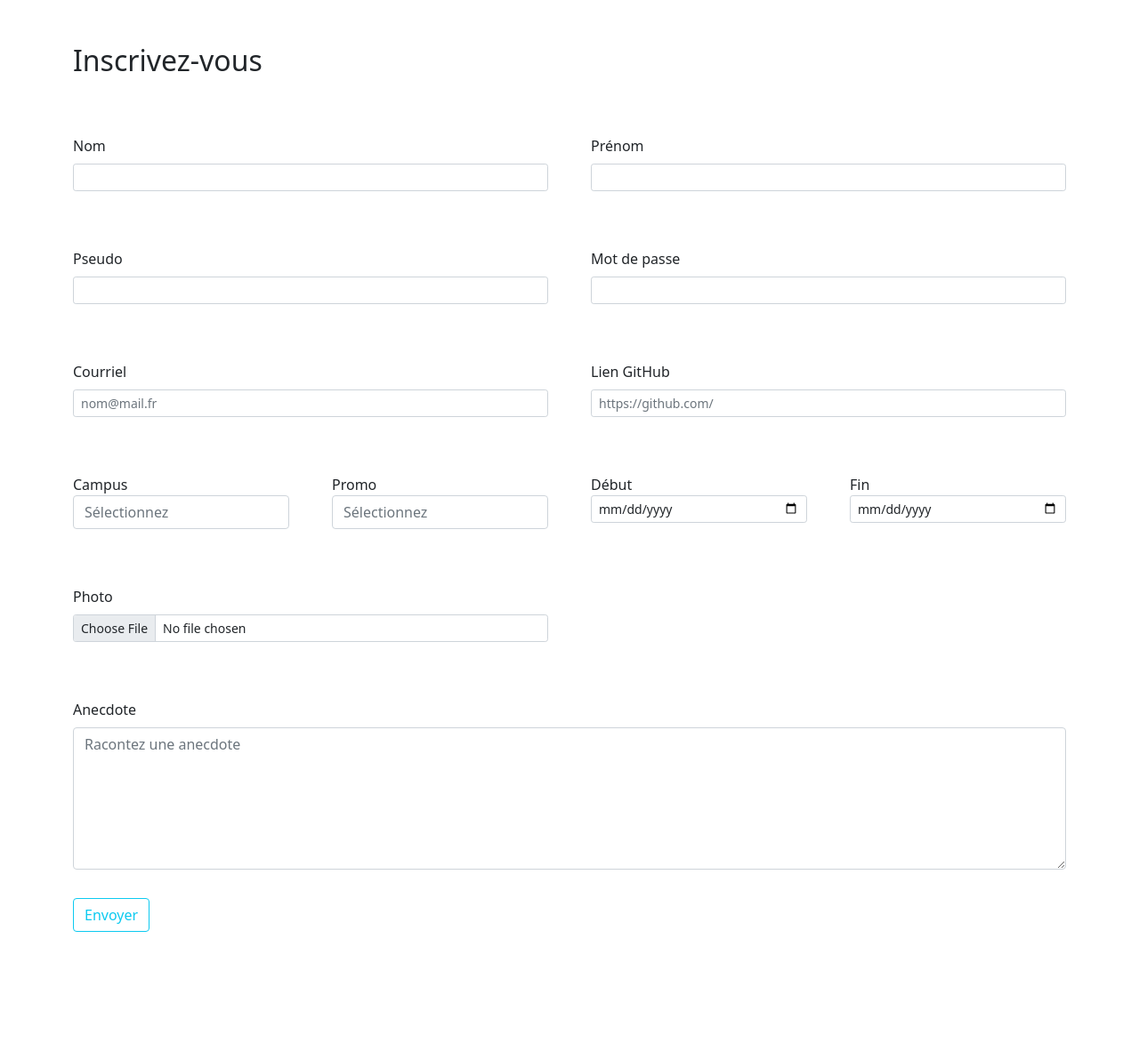
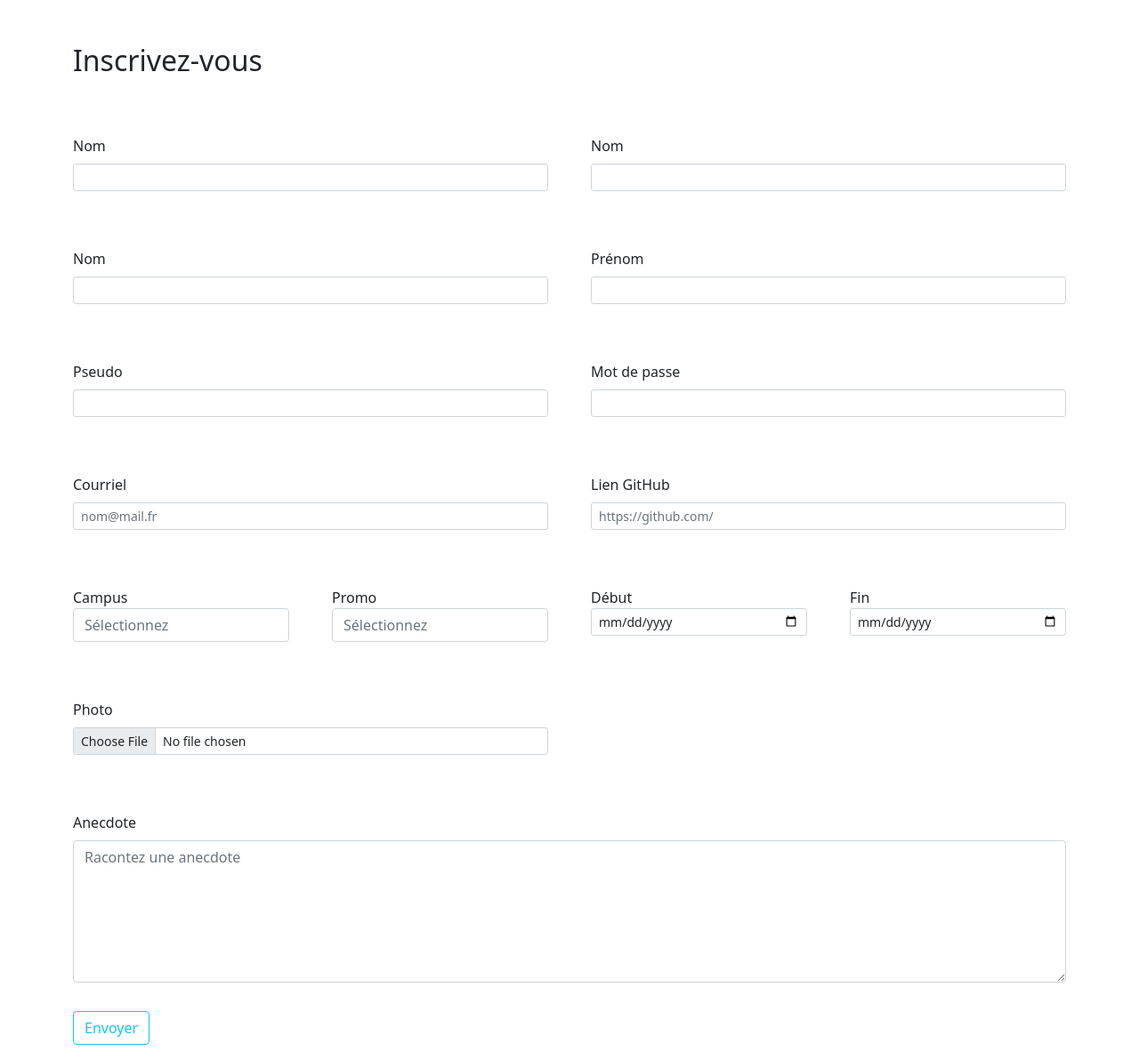
Before and after one commit to binyoma/Alumni-la-manu, a PHP site: template Views/inscription.php in a window 1280 px wide. Shown: the part 474-1665 px from the top of the page at 89% size. Before the commit the page ends 1522 px from the top, so only its background shows below. Run offline with PHP 8.4, Linux system fonts and the light colour scheme; the template is opened without the code that fills it, so the values that code supplies are empty; some libraries are stand-ins or nearby versions; some web fonts are replaced.

Commit message:
mis a jour de mes données

```diff
--- a/Views/inscription.php
+++ b/Views/inscription.php
@@ -1,4 +1,4 @@
-<?php include_once('header.php');?>
+<?php// include_once('header.php');?>
 <?php
 print_r($_POST);
 print_r($_FILES);
@@ -26,6 +26,13 @@ if(isset($_FILES['photo'])){
             <!--<form class="row g-5" action="InscriptionController.php" method="POST" enctype="multipart/form-data">-->
             <form class="row g-5" action="../Controllers/InscriptionController.php" method="POST" enctype="multipart/form-data">
                 <!-- Champ Nom-->
+                <div class="col-md-6 mb-3">
+                    <label for="lastname" class="form-label">Nom</label>
+                    <input type="text" class="form-control form-control-sm" name="lastname" id="lastname" placeholder="">
+                </div><div class="col-md-6 mb-3">
+                    <label for="lastname" class="form-label">Nom</label>
+                    <input type="text" class="form-control form-control-sm" name="lastname" id="lastname" placeholder="">
+                </div>
                 <div class="col-md-6 mb-3">
                     <label for="lastname" class="form-label">Nom</label>
                     <input type="text" class="form-control form-control-sm" name="lastname" id="lastname" placeholder="">
```
